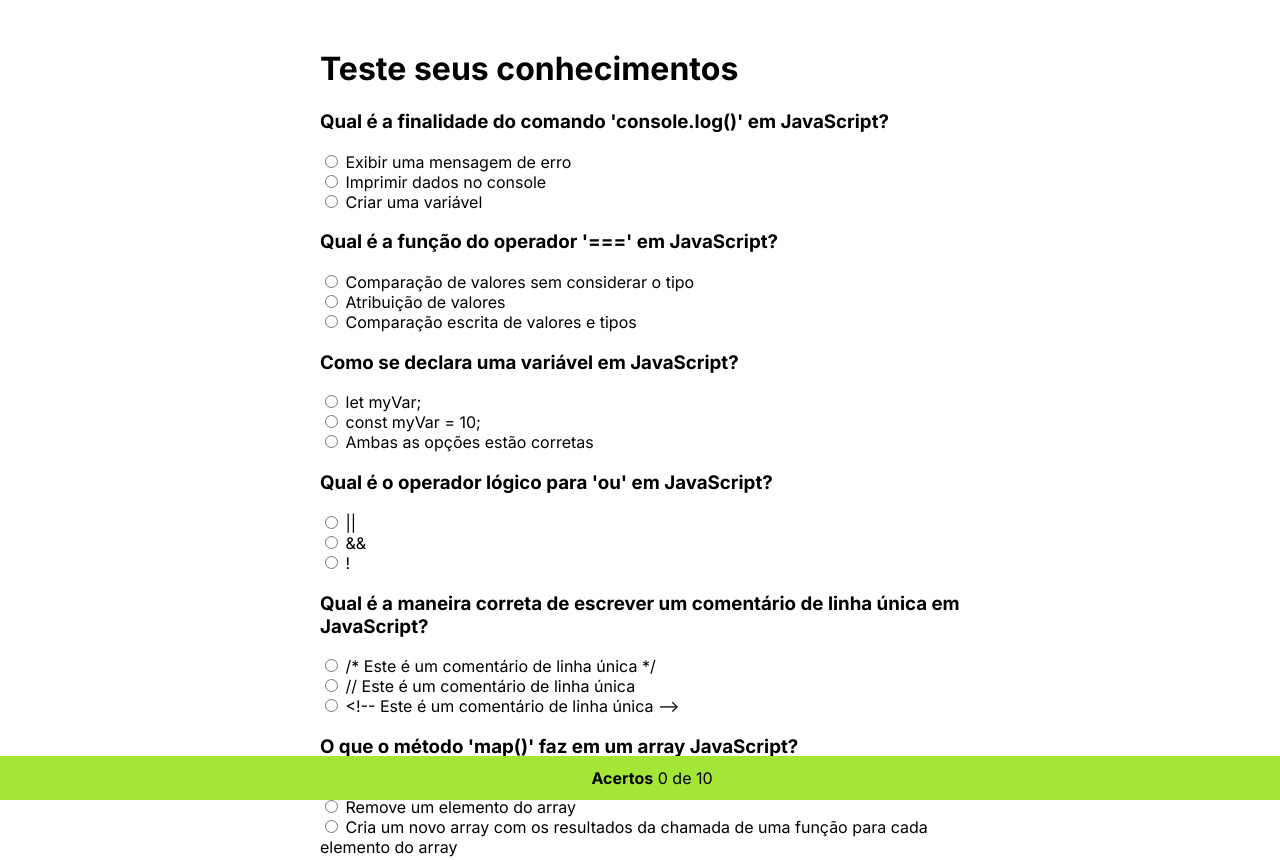
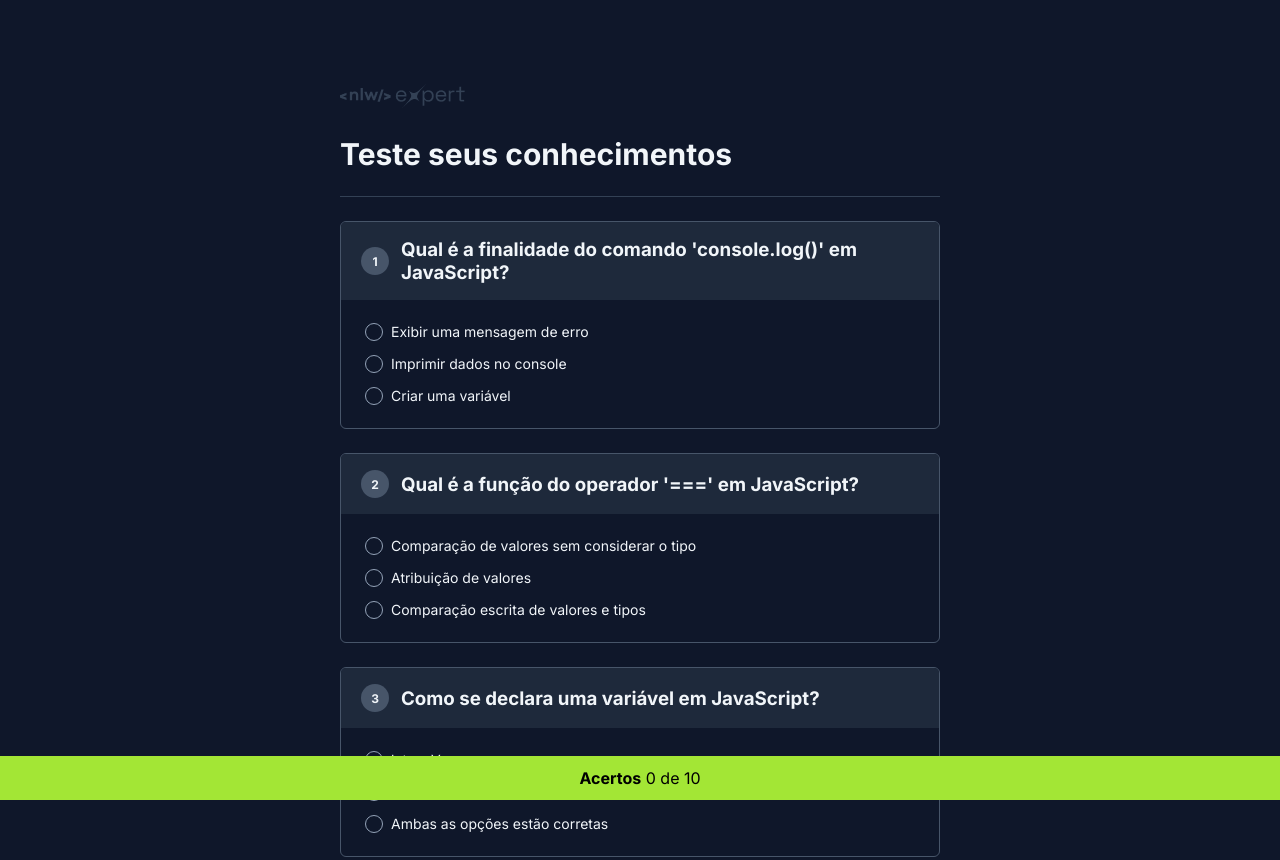
Before and after one commit to beatrizalsilva/quiz, a plain HTML site: page index.html in a window 1280 px wide. Shown: the top 860 px of the page. Drawn offline with Linux system fonts and the light colour scheme.

Commit message:
estilização completa

```diff
--- a/index.html
+++ b/index.html
@@ -9,7 +9,10 @@
 </head>
 <body>
     <main>
-        <h1>Teste seus conhecimentos</h1>
+        <header>
+            <img src="./img/Logo.png" alt="Logo NLW Expert">
+            <h1>Teste seus conhecimentos</h1>
+        </header>
 
         <div id="quiz"></div>
 
--- a/style.css
+++ b/style.css
@@ -1,6 +1,10 @@
 @import url('https://fonts.googleapis.com/css2?family=Inter:wght@400;600;700&display=swap');
 
 * {
+  padding: 0;
+  margin: 0;
+  box-sizing: border-box;
+
   font-family: "Inter", sans-serif;
   font-synthesis: none;
   text-rendering: optimizeLegibility;
@@ -9,15 +13,111 @@
   -webkit-text-size-adjust: 100%;
 }
 
+body {
+  background-color: #0F172A;
+  color: #F1F5F9;
+}
+
 main {
   max-width: 640px;
   padding: 20px;
   margin: 0 auto 64px;
 }
 
+header {
+  margin-top: 64px;
+  padding-bottom: 24px;
+  border-bottom: 1px solid #334155;
+}
+
+header h1 {
+  margin-top: 24px;
+  font-size: 30px;
+}
+
+/* colocar numeração ao lado das perguntas */
+#quiz {
+  counter-reset: quiz-item;
+}
+
+.quiz-item {
+  margin-top: 24px;
+  border: 1px solid #475569;
+  border-radius: 6px;
+  overflow: hidden; /* ajusta background para não sair fora da borda */
+}
+
+.quiz-item h3 {
+  padding: 16px 20px;
+  background-color: #1E293B;
+
+  display: flex;
+  align-items: center;
+  gap: 12px;
+}
+
+.quiz-item h3::before {
+  counter-increment: quiz-item;
+  content: counter(quiz-item);
+
+  background-color: #475569;
+  width: 28px;
+  height: 28px;
+  font-size: 12px;
+  border-radius: 50%;
+
+  display: flex;
+  align-items: center;
+  justify-content: center;
+  flex-shrink: 0; /* não expichar quando diminuir a tela */
+}
+
+.quiz-item dl {
+  padding: 20px 24px;
+  display: grid;
+  gap: 8px; /* espaço entre elementos */
+}
+
+.quiz-item dl dt {
+  font-size: 14px;
+  line-height: 24px;
+  letter-spacing: 0; /* espaço entre as letras */
+
+  display: flex;
+  align-items: center;
+  gap: 8px;
+}
+
+input {
+  all: unset; /* propriedades do input apagada */
+  border: 1px solid #94A3B8;
+  width: 16px;
+  height: 16px;
+  border-radius: 50%;
+
+  display: flex;
+  align-items: center;
+  justify-content: center;
+  flex-shrink: 0;
+}
+
+input:checked {
+  border: 1px solid #A3E635;
+}
+
+/* colocar a bolinha do meio */
+input:checked:before {
+  content: ""; /* elemento antes do conteudo */
+  width: 10px;
+  height: 10px;
+  background-color: #A3E635;
+  border-radius: 50%;
+}
+
 #acertos {
   text-align: center;
   background-color: #A3E635;
+  color: #000000;
 
   position: fixed;
   bottom: 0;
```
Also changed, not shown: img/Logo.png (added).
